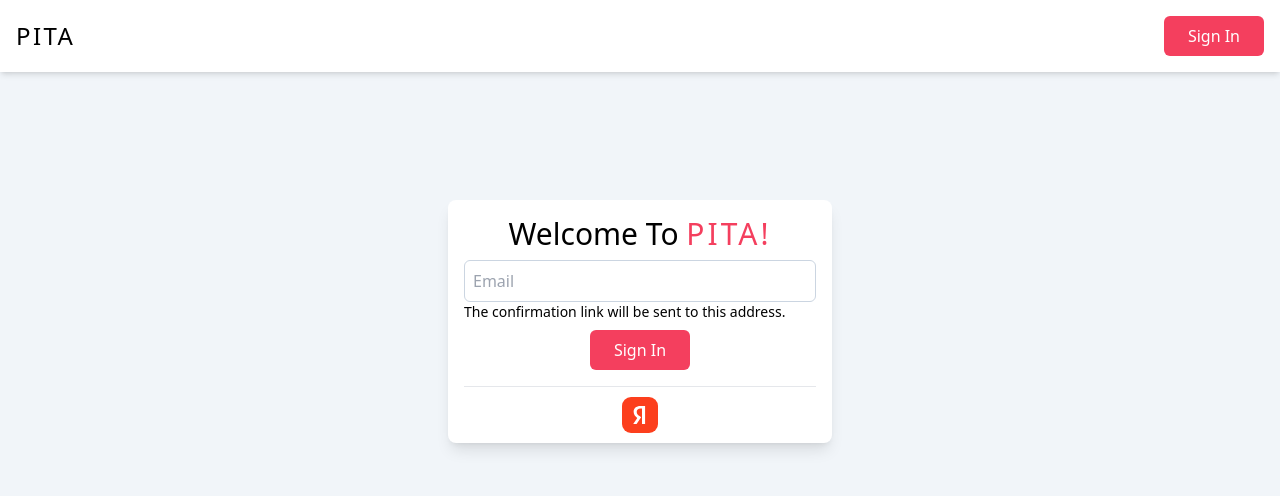
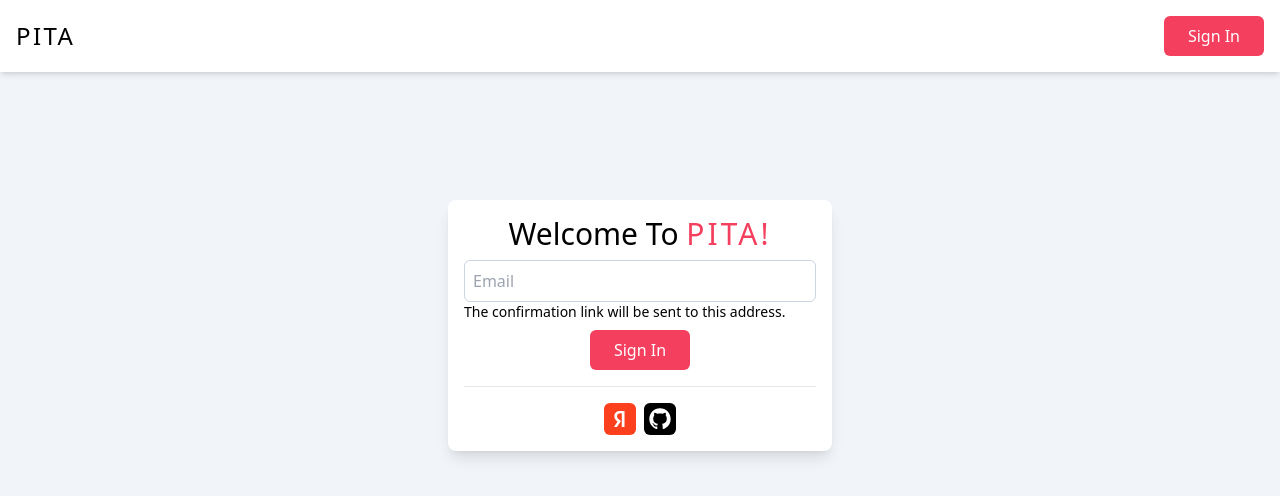
Before and after one commit to LordHippopotamus/pita, a Next.js app: page /auth/signin in a window 1280 px wide. Shown: the top 496 px of the page. Built offline with nearby package versions, Linux system fonts and the light colour scheme; no server answers.

Commit message:
feat: sign in by github

```diff
--- a/src/app/api/auth/[...nextauth]/route.ts
+++ b/src/app/api/auth/[...nextauth]/route.ts
@@ -1,6 +1,7 @@
 import NextAuth, { AuthOptions } from "next-auth";
 import EmailProvider from "next-auth/providers/email";
 import YandexProvider from "next-auth/providers/yandex";
+import GitHubProvider from "next-auth/providers/github";
 import { XataAdapter } from "@auth/xata-adapter";
 import { XataClient } from "@/xata";
 
@@ -24,6 +25,10 @@
       clientId: process.env.YANDEX_CLIENT_ID as string,
       clientSecret: process.env.YANDEX_CLIENT_SECRET as string,
     }),
+    GitHubProvider({
+      clientId: process.env.GITHUB_ID as string,
+      clientSecret: process.env.GITHUB_SECRET as string,
+    }),
   ],
   pages: {
     signIn: "/auth/signin",
--- a/src/app/auth/signin/page.tsx
+++ b/src/app/auth/signin/page.tsx
@@ -36,13 +36,14 @@
         </Button>
       </form>
       <hr className="my-4" />
-      <div className="flex justify-center">
+      <div className="flex justify-center gap-2">
         <button
           onClick={() => signIn("yandex", { callbackUrl: "/dashboard" })}
           disabled={pending}
         >
           <svg
-            className="w-6 h-6 scale-150 bg-[#FC3F1D] rounded-md"
+            className="w-8 h-8 bg-[#FC3F1D] rounded-md"
+            viewBox="0 0 24 24"
             fill="none"
             xmlns="http://www.w3.org/2000/svg"
           >
@@ -52,6 +53,18 @@
             />
           </svg>
         </button>
+        <button
+          onClick={() => signIn("github", { callbackUrl: "/dashboard" })}
+          disabled={pending}
+        >
+          <svg
+            xmlns="http://www.w3.org/2000/svg"
+            className="w-8 h-8 rounded-md"
+            viewBox="0 0 24 24"
+          >
+            <path d="M0 0v24h24v-24h-24zm14.534 19.59c-.406.078-.534-.171-.534-.384v-2.195c0-.747-.262-1.233-.55-1.481 1.782-.198 3.654-.875 3.654-3.947 0-.874-.311-1.588-.824-2.147.083-.202.357-1.016-.079-2.117 0 0-.671-.215-2.198.82-.639-.18-1.323-.267-2.003-.271-.68.003-1.364.091-2.003.269-1.528-1.035-2.2-.82-2.2-.82-.434 1.102-.16 1.915-.077 2.118-.512.56-.824 1.273-.824 2.147 0 3.064 1.867 3.751 3.645 3.954-.229.2-.436.552-.508 1.07-.457.204-1.614.557-2.328-.666 0 0-.423-.768-1.227-.825 0 0-.78-.01-.055.487 0 0 .525.246.889 1.17 0 0 .463 1.428 2.688.944v1.489c0 .211-.129.459-.528.385-3.18-1.057-5.472-4.056-5.472-7.59 0-4.419 3.582-8 8-8s8 3.581 8 8c0 3.533-2.289 6.531-5.466 7.59z" />
+          </svg>
+        </button>
       </div>
     </>
   );
```
